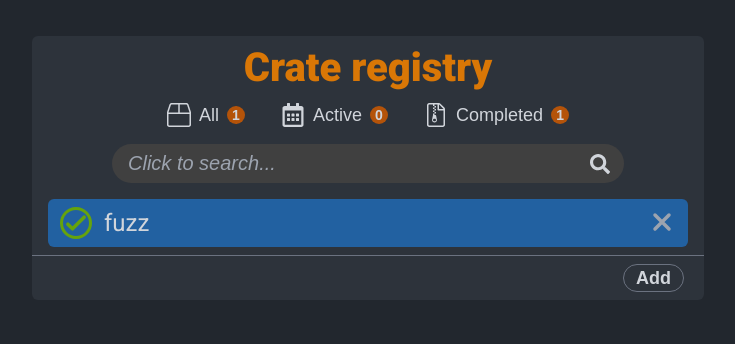
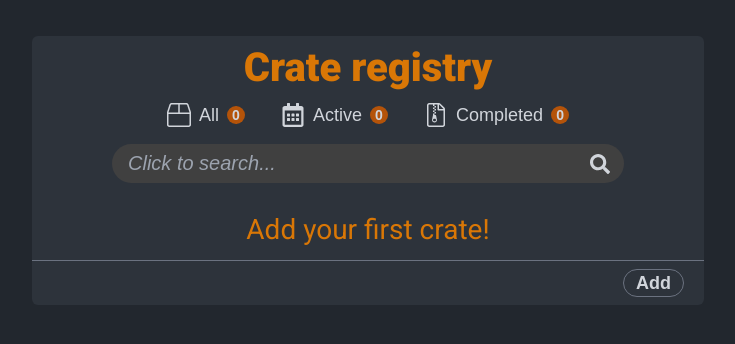
Before and after one commit to freddydc/crate-registry, a React (Vite) app: page / in a window 1280 px wide. Shown: the top 344 px of the page, without its empty margins (272-1007 px from the left). Built offline with nearby package versions, Linux system fonts and the light colour scheme.

Commit message:
add: Simple fetch data

```diff
--- a/package.json
+++ b/package.json
@@ -8,6 +8,7 @@
     "preview": "vite preview"
   },
   "dependencies": {
+    "classnames": "2.3.1",
     "react": "18.1.0",
     "react-dom": "18.1.0"
   },
--- a/src/App.tsx
+++ b/src/App.tsx
@@ -7,12 +7,46 @@ import {
   TodoSearch,
   TodoView
 } from './components/todo'
+import { Message } from './components/ui'
 import { useLocalStorage } from './hooks/useLocalStorage'
 
+type Data = {
+  id: string
+  text: string
+  completed: boolean
+}
+
+function fetchData() {
+  const [error, setError] = useState(false)
+  const [loading, setLoading] = useState(true)
+  const [data, setData] = useState<Array<Data>>([])
+  const [value, setValue] = useLocalStorage<Data[]>('crates', [])
+
+  setTimeout(() => {
+    try {
+      setData(value)
+      setLoading(false)
+    } catch (err) {
+      setError(true)
+    }
+  }, 1000)
+
+  return {
+    error,
+    loading,
+    data,
+    setValue
+  }
+}
+
 export function App() {
-  const [crateList, setCrateList] = useLocalStorage('crates', [
-    { id: '1', text: 'fuzz', completed: true }
-  ])
+  const {
+    error,
+    loading,
+    data: crateList,
+    setValue: setCrateList
+  } = fetchData()
+
   const [term, setTerm] = useState('')
 
   const activeCrates = crateList.filter(x => x.completed === false).length
@@ -52,6 +86,11 @@ export function App() {
       />
       <TodoSearch term={term} setTerm={setTerm} />
       <TodoList>
+        {loading && <Message text="Loading..." variant="loading" />}
+        {error && <Message text="An error occurred" variant="error" />}
+        {!loading && crateList.length === 0 && (
+          <Message text="Add your first crate!" />
+        )}
         {crates.map(item => (
           <TodoView
             key={item.id}
--- /dev/null
+++ b/src/components/ui/Message/Message.module.css
@@ -0,0 +1,15 @@
+.message {
+  display: flex;
+  justify-content: center;
+  color: var(--amber);
+  margin: 0.875rem 0;
+  font-size: 1.75rem;
+}
+
+.loading {
+  color: var(--gray);
+}
+
+.error {
+  color: var(--red);
+}
--- /dev/null
+++ b/src/components/ui/Message/Message.tsx
@@ -0,0 +1,23 @@
+import classnames from 'classnames/bind'
+import styles from './Message.module.css'
+
+type Props = {
+  text: string
+  variant?: 'loading' | 'error'
+}
+
+const cn = classnames.bind(styles)
+
+export const Message = ({ text, variant }: Props) => {
+  return (
+    <div
+      className={cn({
+        message: true,
+        error: variant === 'error',
+        loading: variant === 'loading'
+      })}
+    >
+      {text}
+    </div>
+  )
+}
--- /dev/null
+++ b/src/components/ui/Message/index.ts
@@ -0,0 +1 @@
+export { Message } from './Message'
--- /dev/null
+++ b/src/components/ui/index.ts
@@ -0,0 +1 @@
+export { Message } from './Message'
```
